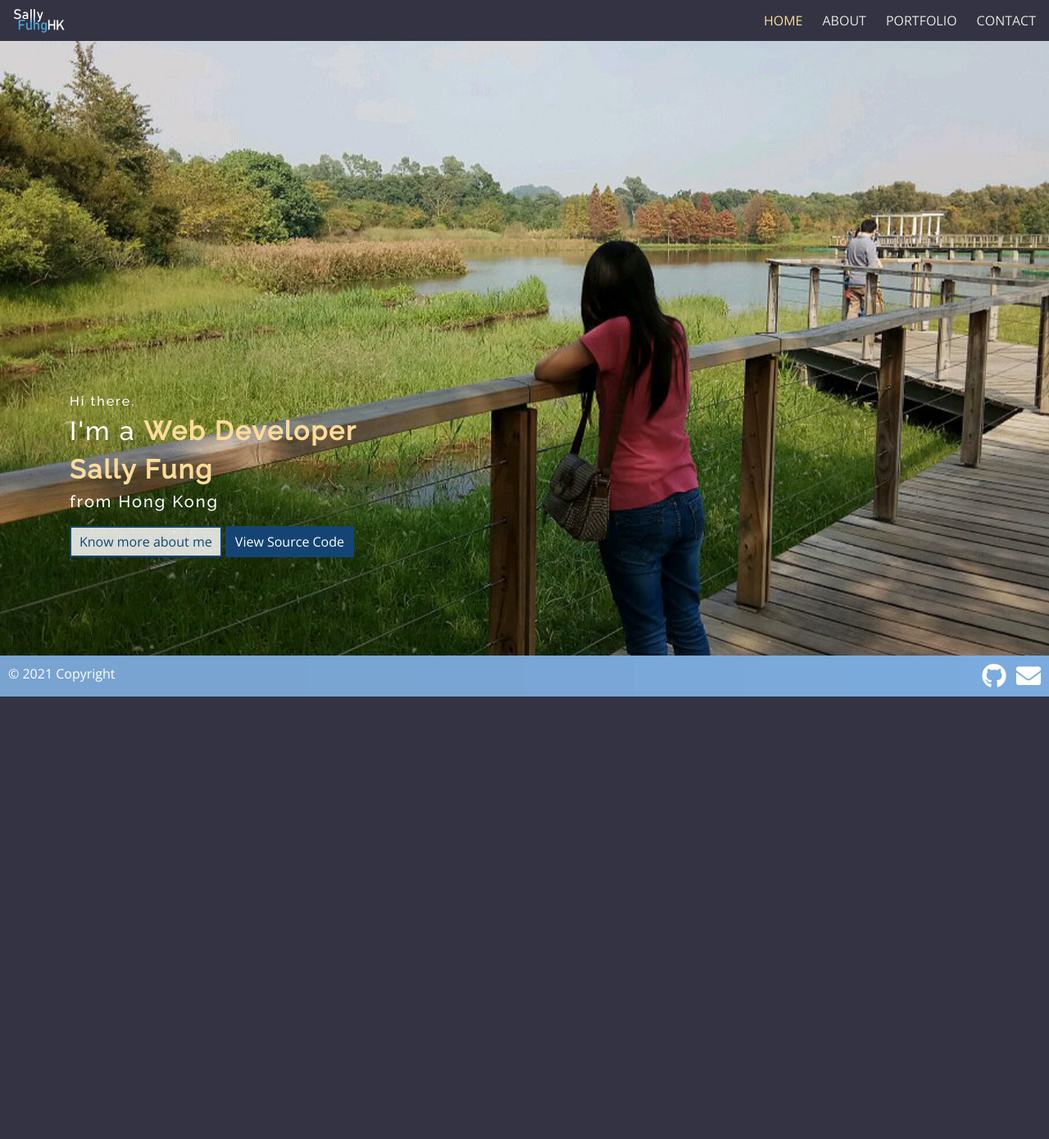
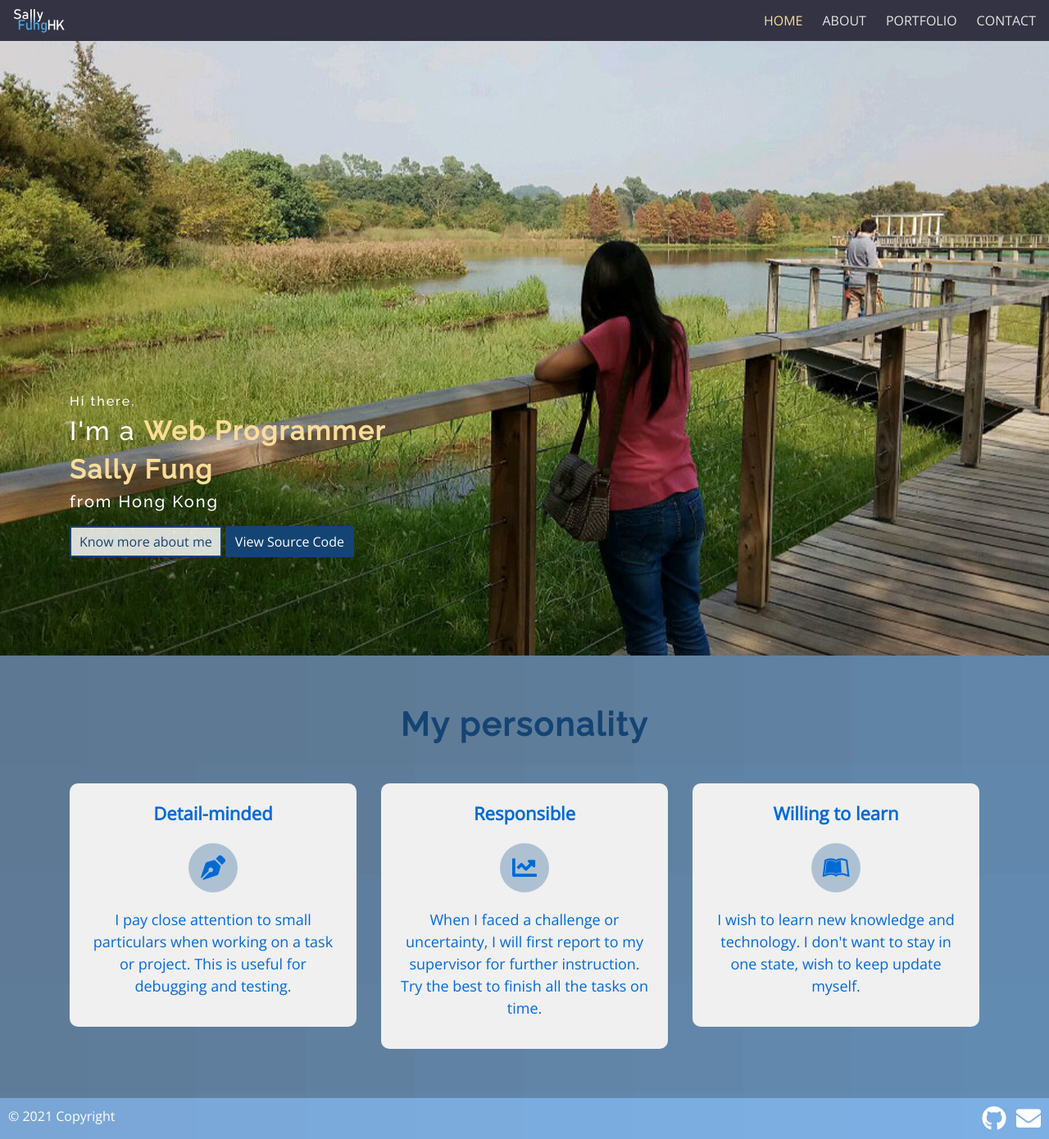
Before and after one commit to sallyfunghk/mywebsite, a PHP site: page / in a window 1280 px wide. Shown: the whole page at 82% size. Before the commit the page ends 850 px from the top, so only its background shows below. Run offline with PHP 8.4, Linux system fonts and the light colour scheme.

Commit message:
Add files via upload

```diff
--- a/sallyfunghk/contact.php
+++ b/sallyfunghk/contact.php
@@ -2,6 +2,7 @@
 include('layout/header.php');
 ?>
 
+<main>
     <!-- contact-section -->
     <section id = 'contact-section'>
         <div class = 'container'>
@@ -45,5 +46,6 @@ include('layout/header.php');
             </div> <!-- /.row -->
         </div> <!-- /.container -->
     </section> <!-- /#contact-section -->
+</main>
 
 <?php include('layout/footer.php'); ?>
--- a/sallyfunghk/css/styles.css
+++ b/sallyfunghk/css/styles.css
@@ -1,3 +1,4 @@
+
 /*Whole Site*/
 
 body {
@@ -89,6 +90,46 @@ h1, h2, h3, h4, h5, h6 {
     margin: 0px;
     border-radius: 0px;
     animation: kenburn 25s infinite alternate;
+}
+
+#personality-section {
+    padding-top: 60px;
+    padding-bottom: 60px;
+    background-color: #bbbbbb70;
+}
+
+#personality-section h1 {
+    text-align: center;
+    font-weight: 800;
+}
+
+.personality-card {
+    background-color: #F0F0F0;
+    padding: 20px;
+    margin-top: 40px;
+    border-radius: 10px;
+}
+
+.personality-card .personality-heading p {
+    text-align: center;
+    font-size: 22px;
+    font-weight: 700;
+}
+
+.personality-card .personality-icon {
+    display: flex;
+    align-items: center;
+    justify-content: center;
+    font-size: 30px;
+    background-color: #aec1d3;
+    width: 60px;
+    height: 60px;
+    margin: 20px auto;
+    border-radius: 50px;
+}
+
+.personality-card .personality-content {
+    text-align: center;
 }
 
 /* ========== AboutPage ========== */
--- a/sallyfunghk/dbConnect.php
+++ b/sallyfunghk/dbConnect.php
@@ -1,7 +1,7 @@
 <?php
 date_default_timezone_set('Etc/GMT-8');
 
-$dbConnection = new mysqli('localhost', 'root', '', 'contact');
+$dbConnection = new mysqli('localhost', 'u954702103_sallyfung', 'Passw0rdd', 'u954702103_contact');
 $name = isset($_POST['name']) ? $_POST['name'] : '';
 $email = isset($_POST['email']) ? $_POST['email'] : '';
 $message = isset($_POST['message']) ? $_POST['message'] : '';
--- a/sallyfunghk/index.php
+++ b/sallyfunghk/index.php
@@ -1,5 +1,6 @@
 <?php include('layout/header.php'); ?>
 
+<main>
     <!-- home-section -->
     <section id = 'home-section'>
         <div class = 'jumbotron'>
@@ -10,16 +11,67 @@
                     <div class='fadeIn'>
                         <div class = 'intro'>
                             <h6><span style="color: #FFFFFF">Hi there,</span></h6>
-                        <h2><span style="color: #FFFFFF">I'm a </span><span style="color: #FBDC98; font-weight: bold">Web Developer</span></h2>
+                            <h2><span style="color: #FFFFFF">I'm a </span><span style="color: #FBDC98; font-weight: bold">Web Programmer</span></h2>
                             <h2 style="color: #FBDC98; font-weight: bold">Sally Fung</h2>
                             <h5><span style="color: #FFFFFF">from Hong Kong</span></h5>
-                        <a href='./about.php' type='button' class='btnAlt'>Know more about me</a>
-                        <a href='https://github.com/sallyfunghk/mywebsite' target="_blank" type='button' class='btn'>View Source Code</a>
+                            <a href='about.php' type='button' class='btnAlt'>Know more about me</a>
+                            <a href='https://github.com/sallyfunghk/mywebsite/tree/main/sallyfunghk' target="_blank" type='button' class='btn'>View Source Code</a>
                         </div> <!-- /.intro -->
                     </div> <!-- /.fadeIn -->
                 </div> <!-- /.col-md-12 -->
             </div> <!-- /.row -->
         </div> <!-- /.container -->
     </section> <!-- /#home-section -->
+    <section id="personality-section">
+        <div class="container">
+            <div class="row">
+                <div class="col-md-12">
+                    <h1>My personality</h1>
+                </div> <!-- /.col-md-12 -->
+            </div>
+            <div class="row">
+                <div class="col-md-4">
+                    <div class="personality-card">
+                        <div class="personality-heading">
+                            <p>Detail-minded</p>
+                        </div>
+                        <div class="personality-icon">
+                            <i class="fas fa-pen-nib"></i>
+                        </div>
+                        <div class="personality-content">
+                            <p>I pay close attention to small particulars when working on a task or project. This is useful for debugging and testing.</p>
+                        </div>
+                    </div>
+                </div> <!-- /.col-md-4 -->
+                <div class="col-md-4">
+                    <div class="personality-card">
+                        <div class="personality-heading">
+                            <p>Responsible</p>
+                        </div>
+                        <div class="personality-icon">
+                            <i class="fas fa-chart-line"></i>
+                        </div>
+                        <div class="personality-content">
+                            <p>When I faced a challenge or uncertainty, I will first report to my supervisor for further instruction. Try the best to finish all the tasks on time.</p>
+                        </div>
+                    </div>
+                </div> <!-- /.col-md-4 -->
+                <div class="col-md-4">
+                    <div class="personality-card">
+                        <div class="personality-heading">
+                            <p>Willing to learn</p>
+                        </div>
+                        <div class="personality-icon">
+                            <i class="fab fa-leanpub"></i>
+                        </div>
+                        <div class="personality-content">
+                            <p>I wish to learn new knowledge and technology. I don't want to stay in one state, wish to keep update myself.</p>
+                        </div>
+                    </div>
+                </div> <!-- /.col-md-4 -->
+            </div> <!-- /.row -->
+        </div> <!-- /.container -->
+    </section> <!-- /#personality-section -->
+</main>
 
 <?php include('layout/footer.php'); ?>
--- a/sallyfunghk/layout/footer.php
+++ b/sallyfunghk/layout/footer.php
@@ -21,6 +21,6 @@
 <script src="https://cdnjs.cloudflare.com/ajax/libs/popper.js/1.14.7/umd/popper.min.js" integrity="sha384-UO2eT0CpHqdSJQ6hJty5KVphtPhzWj9WO1clHTMGa3JDZwrnQq4sF86dIHNDz0W1" crossorigin="anonymous"></script>
 <script src="https://stackpath.bootstrapcdn.com/bootstrap/4.3.1/js/bootstrap.min.js" integrity="sha384-JjSmVgyd0p3pXB1rRibZUAYoIIy6OrQ6VrjIEaFf/nJGzIxFDsf4x0xIM+B07jRM" crossorigin="anonymous"></script>
 <!-- Customize JS -->
-<script src='./js/scripts.js'></script>
+<script src='js/scripts.js'></script>
 </body>
 </html>
--- a/sallyfunghk/layout/header.php
+++ b/sallyfunghk/layout/header.php
@@ -1,8 +1,12 @@
 <!DOCTYPE html>
 <html lang="en">
     <head>
+        <!-- meta data -->
         <meta charset="utf-8" />
         <meta name="viewport" content="width=device-width, initial-scale=1" />
+        <meta name="description" content="Sally Fung in Hong Kong, a web programmer knowledge of HTML, CSS, Javascript, PHP, jQuery, Bootstrap." />
+        <meta name="author" content="Sally Fung" />
+        <meta name="copyright" content="© 2021 sallyfunghk.com" />
 
         <title>Sally Fung's website!</title>
 
@@ -16,15 +20,15 @@
         <link href="https://fonts.googleapis.com/css2?family=Open+Sans&display=swap" rel="stylesheet">
         <link href="https://fonts.googleapis.com/css2?family=Raleway:wght@500&display=swap" rel="stylesheet">
         <!-- Customize CSS -->
-        <link rel="stylesheet" type="text/css" href="./css/styles.css">
-        <link rel="stylesheet" type="text/css" href="./css/header.css">
+        <link rel="stylesheet" type="text/css" href="css/styles.css">
+        <link rel="stylesheet" type="text/css" href="css/header.css">
     </head>
 
     <body>
-
+        <header>
             <!-- navigation bar -->
             <nav class="navbar fixed-top navbar-expand-md navbar-dark bg-dark">
-        <a class="navbar-brand" href="./"><img src = "./images/logo.svg" alt="logo" class="img-fluid"></a>
+                <a class="navbar-brand" href="./"><img src = "images/logo.svg" alt="logo" class="img-fluid"></a>
                 <button class="navbar-toggler ml-auto" type="button" data-toggle="collapse" data-target="#nav">
                     <span class="navbar-toggler-icon"></span>
                 </button>
@@ -35,14 +39,15 @@
                             <a href="./">HOME</a>
                         </li>
                         <li class="nav-item ml-auto">
-                    <a href="./about.php">ABOUT</a>
+                            <a href="about.php">ABOUT</a>
                         </li>
                         <li class="nav-item ml-auto">
-                    <a href="./portfolio.php">PORTFOLIO</a>
+                            <a href="portfolio.php">PORTFOLIO</a>
                         </li>
                         <li class="nav-item ml-auto">
-                    <a href="./contact.php">CONTACT</a>
+                            <a href="contact.php">CONTACT</a>
                         </li>
                     </ul>
                 </div> <!-- /.collapse -->
             </nav> <!-- /.navbar -->
+        </header>
```
Also changed, not shown: sallyfunghk/about.php (+6 -4 lines), sallyfunghk/js/scripts.js (+8 -7 lines), sallyfunghk/portfolio.php (+11 -4 lines). Lines whose indentation alone changed are shown as unchanged.
